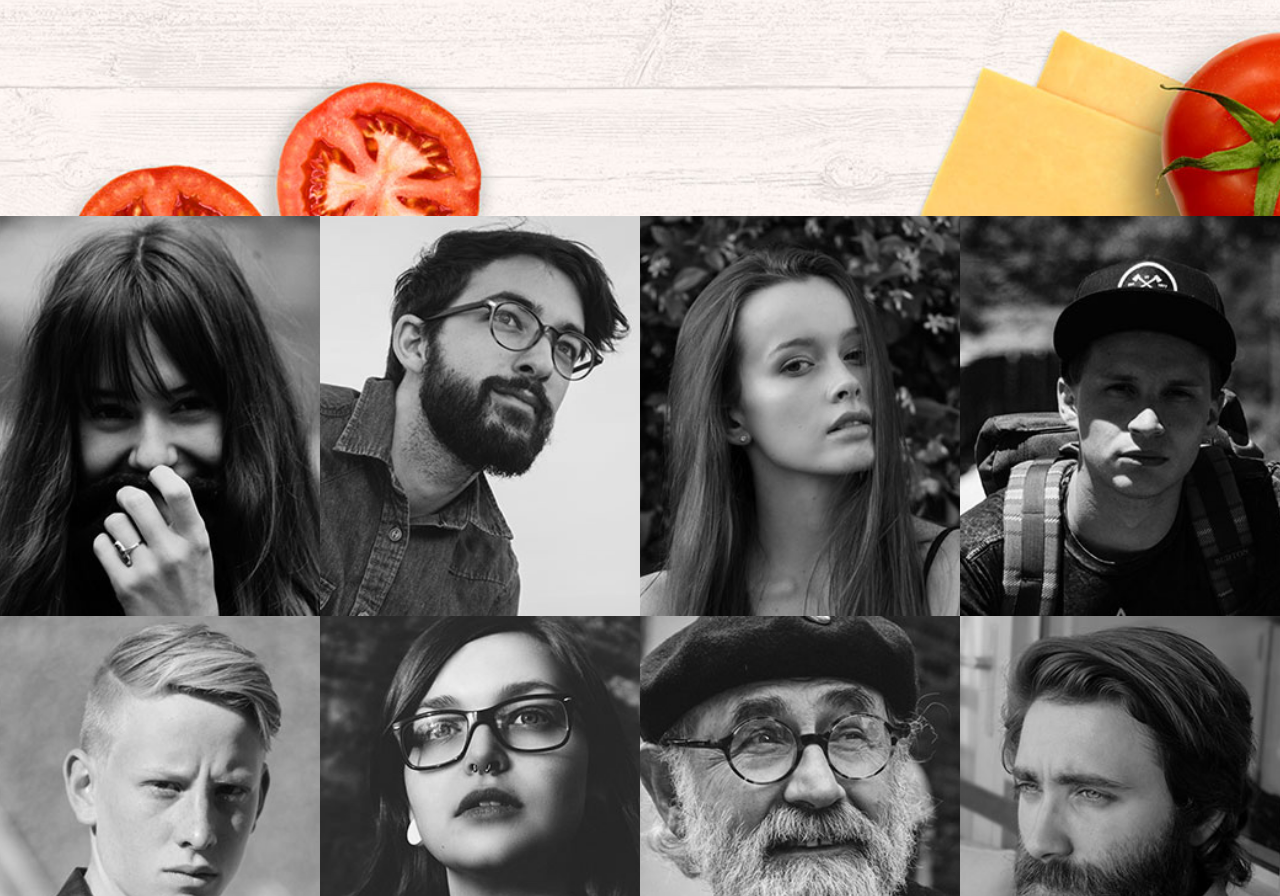
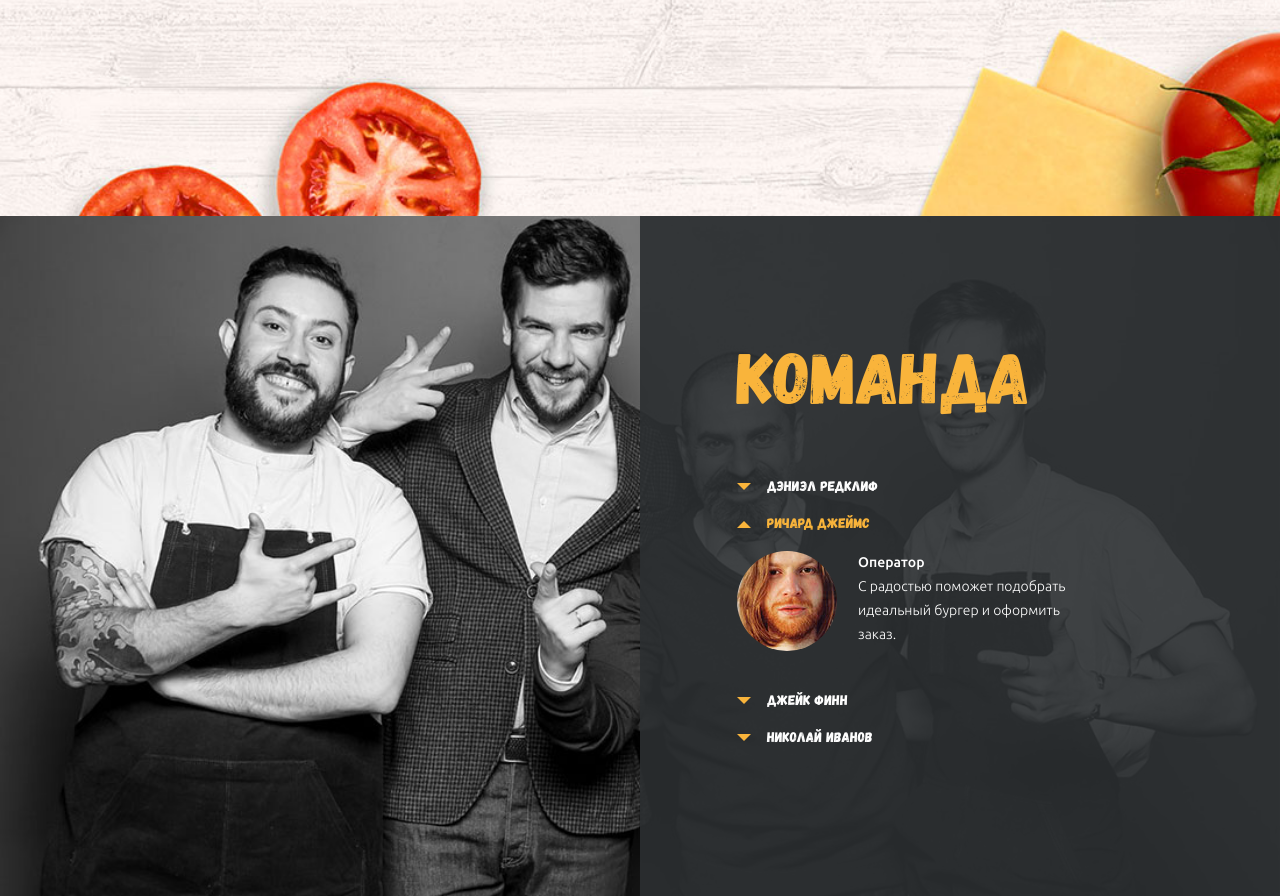
Before and after one commit to semshow/burger, a plain HTML site: page index.html in a window 1280 px wide. Shown: the part 1384-2280 px from the top of the page. Drawn offline with Linux system fonts and the light colour scheme.

Commit message:
section team

```diff
--- a/css/blocks/_head.scss
+++ b/css/blocks/_head.scss
@@ -18,12 +18,6 @@ position: relative;
   top: 124px;
   right: 49px;
 
-  .title--intro {
-    @extend .title;
-    color: $yellow;
-    margin-bottom: 7px;
-  }
-
   .head__content-description {
     font-family: 'Lifehack', sans-serif;
     font-size: 65px;
@@ -33,6 +27,9 @@ position: relative;
     letter-spacing: -1.6px;
     color: $white;
   }
+}
+.title--intro {
+  margin-bottom: 7px;
 }
 
 .head__triangle {
--- a/css/blocks/_header.scss
+++ b/css/blocks/_header.scss
@@ -60,8 +60,6 @@
       }
     }
 
-
-
     .btn {
       display: inline-block;
       height: 35px;
--- /dev/null
+++ b/css/blocks/_team.scss
@@ -0,0 +1,109 @@
+.team {
+  position: relative;
+  background: url(../img/team.jpg) center center / cover no-repeat;
+}
+
+.team__content {
+  padding-top: 113px;
+  padding-left: 97px;
+  padding-right: 98px;
+  width: 50%;
+  height: 100%;
+  position: absolute;
+  top: 0;
+  right: 0;
+  background-color: rgba($color: #2c2f31, $alpha: 0.9)
+}
+
+.title--team {
+  margin-bottom: 46px;
+}
+
+.accordeon__item--active {
+  .accordeon__link {
+    color: $yellow;
+  }
+}
+
+.accordeon__item--active .accordeon__item-description {
+  height: 100px;
+  margin-bottom: 40px;
+}
+
+.accordeon__link {
+  font-family: 'Gagalin', sans-serif;
+  font-size: 14px;
+  font-weight: normal;
+  font-style: normal;
+  color: $white;
+  text-transform: uppercase;
+  text-decoration: none;
+  display: block;
+  margin-bottom: 17px;
+  padding-left: 30px;
+  position: relative;
+
+  &:before {
+    content: '';
+    position: absolute;
+    top: 6px;
+    left: 0;
+    width: 0;
+    height: 0;
+    border-left: 7px solid transparent;
+    border-right: 7px solid transparent;
+    border-top: 7px solid $yellow;
+  }
+}
+
+.accordeon__item--active .accordeon__link:before {
+  content: '';
+  position: absolute;
+  top: 0;
+  left: 0;
+  width: 0;
+  height: 0;
+  border-top: 7px solid transparent;
+  border-left: 7px solid transparent;
+  border-right: 7px solid transparent;
+  border-bottom: 7px solid $yellow;
+}
+
+
+.accordeon__item-description {
+  display: flex;
+  justify-content: flex-start;
+  height: 0;
+  overflow: hidden;
+}
+
+.accordeon__item-text {
+  width: 208px;
+  font-family: 'Ubuntu', sans-serif;
+  font-size: 14px;
+  font-weight: 300;
+  font-style: normal;
+  line-height: 1.71;
+  letter-spacing: normal;
+  color: $white;
+
+  .accordeon__item-title {
+    font-weight: 500;
+  }
+}
+
+
+.accordeon__item-img {
+  flex-shrink: 0;
+  width: 100px;
+  height: 100px;
+  border-radius: 50%;
+  overflow: hidden;
+  margin-right: 21px;
+}
+
+.accordeon__item-pic {
+  object-fit: cover;
+  width: 100%;
+  height: 100%;
+}
--- a/css/layout/_base.scss
+++ b/css/layout/_base.scss
@@ -55,6 +55,7 @@ footer {
 
 .title {
   font-family: 'gagalin', sans-serif;
+  color: $yellow;
   font-size: 72px;
   font-weight: normal;
   letter-spacing: normal;
--- a/css/style.scss
+++ b/css/style.scss
@@ -1,8 +1,9 @@
+@import 'layout/fonts';
 @import 'sass/variables';
+@import 'layout/base';
 
 @import 'blocks/header';
-@import 'layout/base';
-@import 'layout/fonts';
+@import 'blocks/team';
 @import 'blocks/head';
 @import 'blocks/features';
 @import 'blocks/reviews';
--- a/index.html
+++ b/index.html
@@ -191,6 +191,87 @@
         </div>
       </div>
     </section>
+
+    <section class="section team">
+      <div class="team__content">
+        <h2 class="title title--team">Команда</h2>
+        <ul class="accordeon">
+
+          <li class="accordeon__item">
+            <a href="#" class="accordeon__link">
+              Дэниэл Редклиф
+            </a>
+            <div class="accordeon__item-description">
+              <div class="accordeon__item-img">
+                <img src="img/team1.jpg" alt="Дэниэл Редклиф" class="accordeon__item-pic">
+              </div>
+              <div class="accordeon__item-text">
+                <div class="accordeon__item-title">
+                  Оператор
+                </div>
+                <div class="accordeon__item__about">
+                  С радостью поможет подобрать идеальный бургер и оформить заказ.
+                </div>
+              </div>
+            </div>
+          </li>
+          <li class="accordeon__item accordeon__item--active">
+            <a href="#" class="accordeon__link">
+              Ричард Джеймс
+            </a>
+            <div class="accordeon__item-description">
+              <div class="accordeon__item-img">
+                <img src="img/team1.jpg" alt="Дэниэл Редклиф" class="accordeon__item-pic">
+              </div>
+              <div class="accordeon__item-text">
+                <div class="accordeon__item-title">
+                  Оператор
+                </div>
+                <div class="accordeon__item__about">
+                  С радостью поможет подобрать идеальный бургер и оформить заказ.
+                </div>
+              </div>
+            </div>
+          </li>
+          <li class="accordeon__item">
+            <a href="#" class="accordeon__link">
+              Джейк Финн
+            </a>
+            <div class="accordeon__item-description">
+              <div class="accordeon__item-img">
+                <img src="img/team1.jpg" alt="Дэниэл Редклиф" class="accordeon__item-pic">
+              </div>
+              <div class="accordeon__item-text">
+                <div class="accordeon__item-title">
+                  Оператор
+                </div>
+                <div class="accordeon__item__about">
+                  С радостью поможет подобрать идеальный бургер и оформить заказ.
+                </div>
+              </div>
+            </div>
+          </li>
+          <li class="accordeon__item">
+            <a href="#" class="accordeon__link">
+              Николай Иванов
+            </a>
+            <div class="accordeon__item-description">
+              <div class="accordeon__item-img">
+                <img src="img/team1.jpg" alt="Дэниэл Редклиф" class="accordeon__item-pic">
+              </div>
+              <div class="accordeon__item-text">
+                <div class="accordeon__item-title">
+                  Оператор
+                </div>
+                <div class="accordeon__item__about">
+                  С радостью поможет подобрать идеальный бургер и оформить заказ.
+                </div>
+              </div>
+            </div>
+          </li>
+        </ul>
+      </div>
+    </section>
     <section class="section reviews">
       <ul class="reviews__list">
         <ll class="reviews__item">
```
Also changed, not shown: css/style.css, img/team.jpg (added), img/team1.jpg (added), 1 other file.
